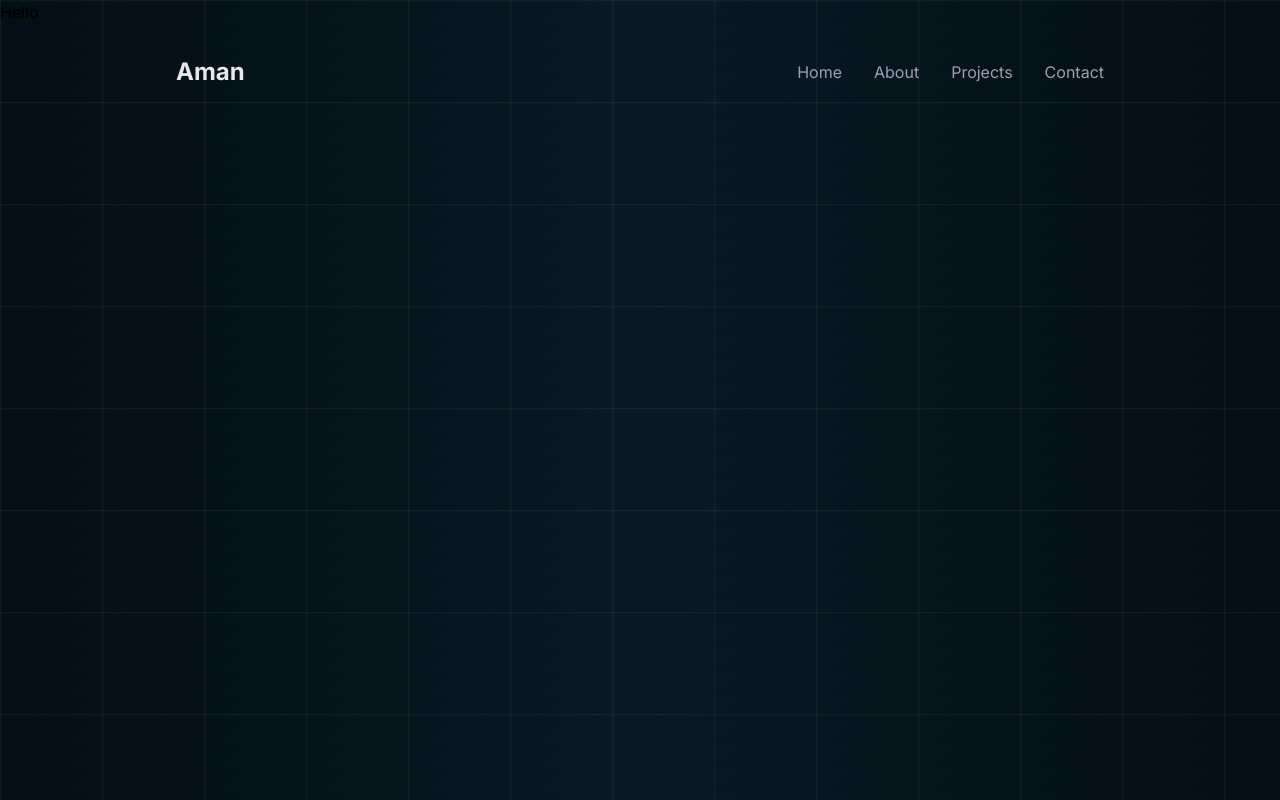
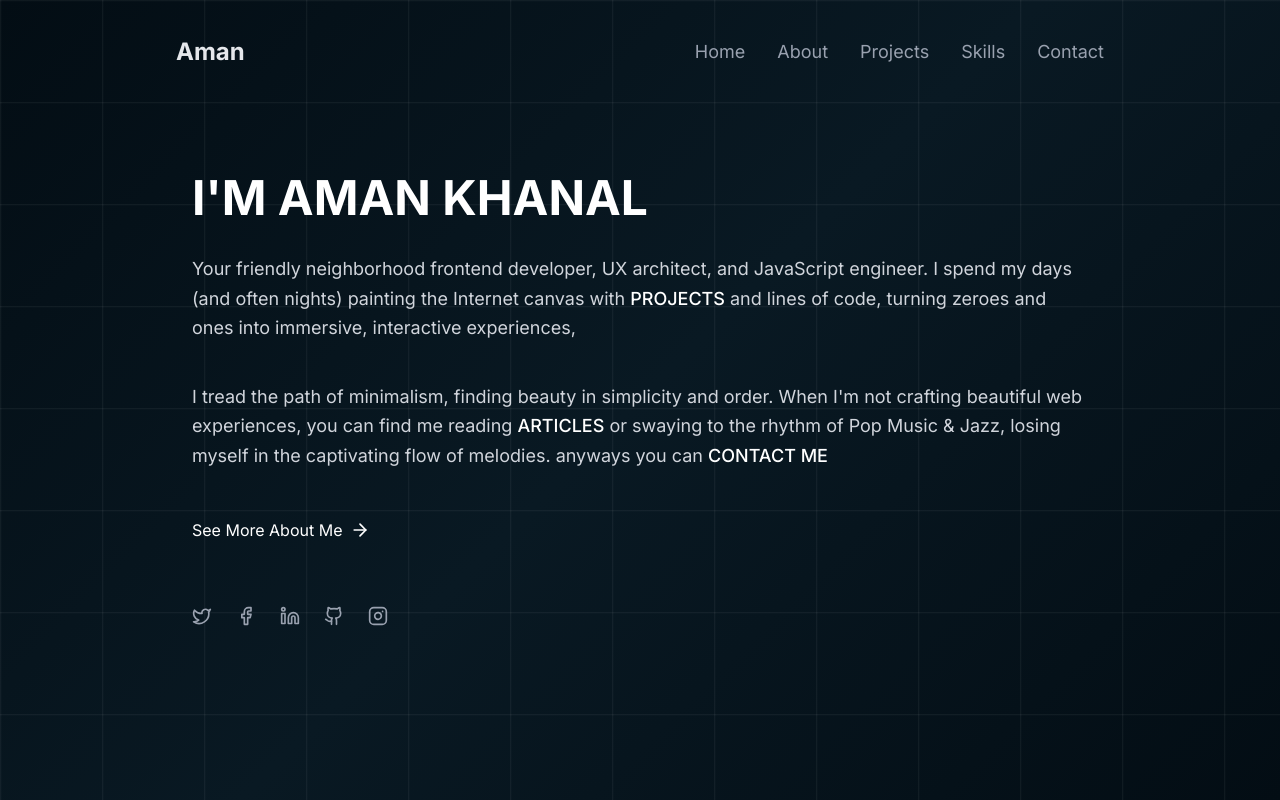
Before and after one commit to amankhanal1960/PortfolioWebsite, a Next.js app: page / in a window 1280 px wide. Built offline with nearby package versions, Linux system fonts and the light colour scheme.

Commit message:
new changes

```diff
--- a/app/components/CustomCursor.tsx
+++ b/app/components/CustomCursor.tsx
@@ -47,7 +47,7 @@ export default function CustomCursor() {
 
       {/* Larger circle cursor with delay */}
       <div
-        className="pointer-events-none fixed z-40 h-14 w-14 -translate-x-1/2 -translate-y-1/2 rounded-full border border-black mix-blend-difference transition-all duration-600 ease-out dark:border-white"
+        className="pointer-events-none fixed z-50 h-14 w-14 -translate-x-1/2 -translate-y-1/2 rounded-full border border-black mix-blend-difference transition-all duration-600 ease-out dark:border-white"
         style={{
           left: `${position.x}px`,
           top: `${position.y}px`,
--- /dev/null
+++ b/app/components/HeroSection.tsx
@@ -0,0 +1,145 @@
+"use client";
+
+import { ArrowRight } from "lucide-react";
+import Link from "next/link";
+import { Twitter, Facebook, Linkedin, Github, Instagram } from "lucide-react";
+import { motion } from "framer-motion";
+
+export default function HeroSection() {
+  // Animation variants
+  const container = {
+    hidden: { opacity: 0 },
+    show: {
+      opacity: 1,
+      transition: {
+        staggerChildren: 0.2,
+        delayChildren: 0.3,
+      },
+    },
+  };
+
+  const item = {
+    hidden: { opacity: 0, y: 20 },
+    show: {
+      opacity: 1,
+      y: 0,
+      transition: {
+        duration: 0.5,
+      },
+    },
+  };
+
+  const socialItem = {
+    hidden: { opacity: 0, scale: 0.8 },
+    show: {
+      opacity: 1,
+      scale: 1,
+      transition: {
+        duration: 0.3,
+      },
+    },
+  };
+
+  return (
+    <section className="min-h-screen flex flex-col items-center justify-center px-5 sm:px-10 md:px-20 lg:px-32 text-white">
+      <motion.div
+        className="max-w-4xl mx-auto "
+        initial="hidden"
+        animate="show"
+        variants={container}
+      >
+        <motion.h1
+          className="text-3xl lg:text-5xl font-bold mb-8"
+          variants={item}
+        >
+          I&apos;M AMAN KHANAL
+        </motion.h1>
+
+        <div className="space-y-10 text-gray-300 text-base md:text-lg leading-relaxed mx-auto">
+          <motion.p variants={item}>
+            Your friendly neighborhood frontend developer, UX architect, and
+            JavaScript engineer. I spend my days (and often nights) painting the
+            Internet canvas with{" "}
+            <span className="text-white font-medium">PROJECTS</span> and lines
+            of code, turning zeroes and ones into immersive, interactive
+            experiences,
+          </motion.p>
+
+          <motion.p variants={item}>
+            I tread the path of minimalism, finding beauty in simplicity and
+            order. When I&apos;m not crafting beautiful web experiences, you can
+            find me reading{" "}
+            <span className="text-white font-medium">ARTICLES</span> or swaying
+            to the rhythm of Pop Music & Jazz, losing myself in the captivating
+            flow of melodies. anyways you can{" "}
+            <span className="text-white font-medium">CONTACT ME</span>
+          </motion.p>
+        </div>
+
+        <motion.div className="mt-12" variants={item}>
+          <Link
+            href="#about"
+            className="inline-flex items-center text-white hover:opacity-80 transition-opacity"
+          >
+            <span className="mr-2">See More About Me</span>
+            <ArrowRight size={20} />
+          </Link>
+        </motion.div>
+
+        <motion.div
+          className="flex space-x-6 mt-16 justify-start"
+          variants={container}
+          initial="hidden"
+          animate="show"
+          transition={{ delayChildren: 1.2, staggerChildren: 0.1 }}
+        >
+          <motion.a
+            href="#"
+            className="text-gray-400 hover:text-white transition-colors"
+            variants={socialItem}
+            whileHover={{ y: -3 }}
+          >
+            <Twitter size={20} />
+            <span className="sr-only">Twitter</span>
+          </motion.a>
+          <motion.a
+            href="#"
+            className="text-gray-400 hover:text-white transition-colors"
+            variants={socialItem}
+            whileHover={{ y: -3 }}
+          >
+            <Facebook size={20} />
+            <span className="sr-only">Facebook</span>
+          </motion.a>
+          <motion.a
+            href="#"
+            className="text-gray-400 hover:text-white transition-colors"
+            variants={socialItem}
+            whileHover={{ y: -3 }}
+          >
+            <Linkedin size={20} />
+            <span className="sr-only">LinkedIn</span>
+          </motion.a>
+          <motion.a
+            href="#"
+            className="text-gray-400 hover:text-white transition-colors"
+            variants={socialItem}
+            whileHover={{ y: -3 }}
+          >
+            <Github size={20} />
+            <span className="sr-only">GitHub</span>
+          </motion.a>
+          <motion.a
+            href="#"
+            className="text-gray-400 hover:text-white transition-colors"
+            variants={socialItem}
+            whileHover={{ y: -3 }}
+          >
+            <Instagram size={20} />
+            <span className="sr-only">Instagram</span>
+          </motion.a>
+        </motion.div>
+      </motion.div>
+    </section>
+  );
+}
--- a/app/components/navbar.tsx
+++ b/app/components/navbar.tsx
@@ -7,92 +7,76 @@ import { Menu, X } from "lucide-react";
 export default function Navbar() {
   const [isMenuOpen, setIsMenuOpen] = useState(false);
 
-  const toggleMenu = () => {
-    setIsMenuOpen(!isMenuOpen);
-  };
+  const navLinks = [
+    { label: "Home", href: "#home", delay: 50 },
+    { label: "About", href: "#about", delay: 50 },
+    { label: "Projects", href: "#projects", delay: 50 },
+    { label: "Skills", href: "#skills", delay: 50 },
+    { label: "Contact", href: "#contact", delay: 50 },
+  ];
 
   return (
-    <header className="fixed top-10 md:left-40 md:right-40 left-20 right-20 z-50 text-white">
+    <header className="fixed top-5 left-5 right-5 lg:left-40 lg:right-40 md:left-20 md:right-20 sm:left-10 sm:right-10 z-50 text-white">
       <div className="container px-4 py-4">
         <div className="flex items-center justify-between">
           {/* Logo */}
           <Link
             href="/"
             onClick={() => setIsMenuOpen(false)}
-            className=" flex items-center text-2xl font-bold text-gray-200"
+            className="flex items-center text-2xl font-bold text-gray-200"
           >
             Aman
           </Link>
 
           {/* Desktop Navigation */}
-          <nav className="hidden md:flex items-center space-x-8 text-gray-400 ">
+          <nav className="hidden md:flex items-center space-x-8 text-gray-400">
+            {navLinks.map(({ label, href }) => (
               <Link
-              href="#home"
-              className="text-gray-400 hover:text-white transition-colors duration-300"
+                key={href}
+                href={href}
+                className="relative text-gray-400 hover:text-white transition-colors duration-300 group text-lg"
               >
-              Home
+                {label}
+                <span className="absolute left-1/2 bottom-[-2px] h-[0.5px] w-0 bg-white transition-all duration-300 transform -translate-x-1/2 group-hover:w-[calc(100%+8px)]"></span>
               </Link>
-            <Link href="#about" className="text-gray-400">
-              About
-            </Link>
-            <Link href="#projects" className="text-gray-400">
-              Projects
-            </Link>
-            <Link href="#contact" className="text-gray-400">
-              Contact
-            </Link>
+            ))}
           </nav>
 
           {/* Mobile Menu Button */}
           <button
-            className="md:hidden text-gray-400"
-            onClick={toggleMenu}
+            className="md:hidden text-gray-400 z-50"
+            onClick={() => setIsMenuOpen(!isMenuOpen)}
             aria-label="Toggle menu"
           >
             {isMenuOpen ? <X size={24} /> : <Menu size={24} />}
           </button>
         </div>
 
-        {/* Mobile Navigation */}
-        {isMenuOpen && (
-          <nav className="md:hidden text-2xl font-bold pt-14 flex flex-col items-center justify-center gap-10">
+        {/* Mobile Navigation Overlay */}
+        <div
+          className={`fixed inset-0 bg-[#030d14] transition-opacity duration-300 md:hidden ${
+            isMenuOpen ? "opacity-100" : "opacity-0 pointer-events-none"
+          }`}
+        >
+          <nav className="h-full flex flex-col items-center justify-center gap-10 text-xl font-semibold">
+            {navLinks.map(({ label, href, delay }) => (
               <Link
-              href="#home"
-              className="text-gray-400"
+                key={href}
+                href={href}
                 onClick={() => setIsMenuOpen(false)}
+                className={`relative text-gray-400 hover:text-white transition-all duration-400 group transform ${
+                  isMenuOpen
+                    ? "translate-y-0 opacity-100"
+                    : "translate-y-10 opacity-0"
+                }`}
+                style={{ transitionDelay: `${delay}ms` }}
               >
-              Home
+                {label}
+                <span className="absolute left-1/2 bottom-[-2px] h-[0.5px] w-0 bg-white transition-all duration-300 transform -translate-x-1/2 group-hover:w-[calc(100%+8px)]"></span>
               </Link>
-            <Link
-              href="#about"
-              className="text-gray-400"
-              onClick={() => setIsMenuOpen(false)}
-            >
-              About
-            </Link>
-            <Link
-              href="#projects"
-              className="text-gray-400"
-              onClick={() => setIsMenuOpen(false)}
-            >
-              Projects
-            </Link>
-            <Link
-              href="#skills"
-              className="text-gray-400"
-              onClick={() => setIsMenuOpen(false)}
-            >
-              Skills
-            </Link>
-            <Link
-              href="#contact"
-              className="text-gray-400"
-              onClick={() => setIsMenuOpen(false)}
-            >
-              Contact
-            </Link>
+            ))}
           </nav>
-        )}
+        </div>
       </div>
     </header>
   );
--- a/app/page.tsx
+++ b/app/page.tsx
@@ -1,7 +1,9 @@
-import React from "react";
+import HeroSection from "./components/HeroSection";
 
-const page = () => {
-  return <div>Hello</div>;
-};
-
-export default page;
+export default function Page() {
+  return (
+    <>
+      <HeroSection />
+    </>
+  );
+}
--- a/package.json
+++ b/package.json
@@ -9,6 +9,7 @@
     "lint": "next lint"
   },
   "dependencies": {
+    "framer-motion": "^12.10.4",
     "lucide-react": "^0.508.0",
     "next": "15.3.2",
     "react": "^19.0.0",
```
Also changed, not shown: 1 other file (tests, documents, lock files or other folders). Lines whose indentation alone changed are shown as unchanged.
